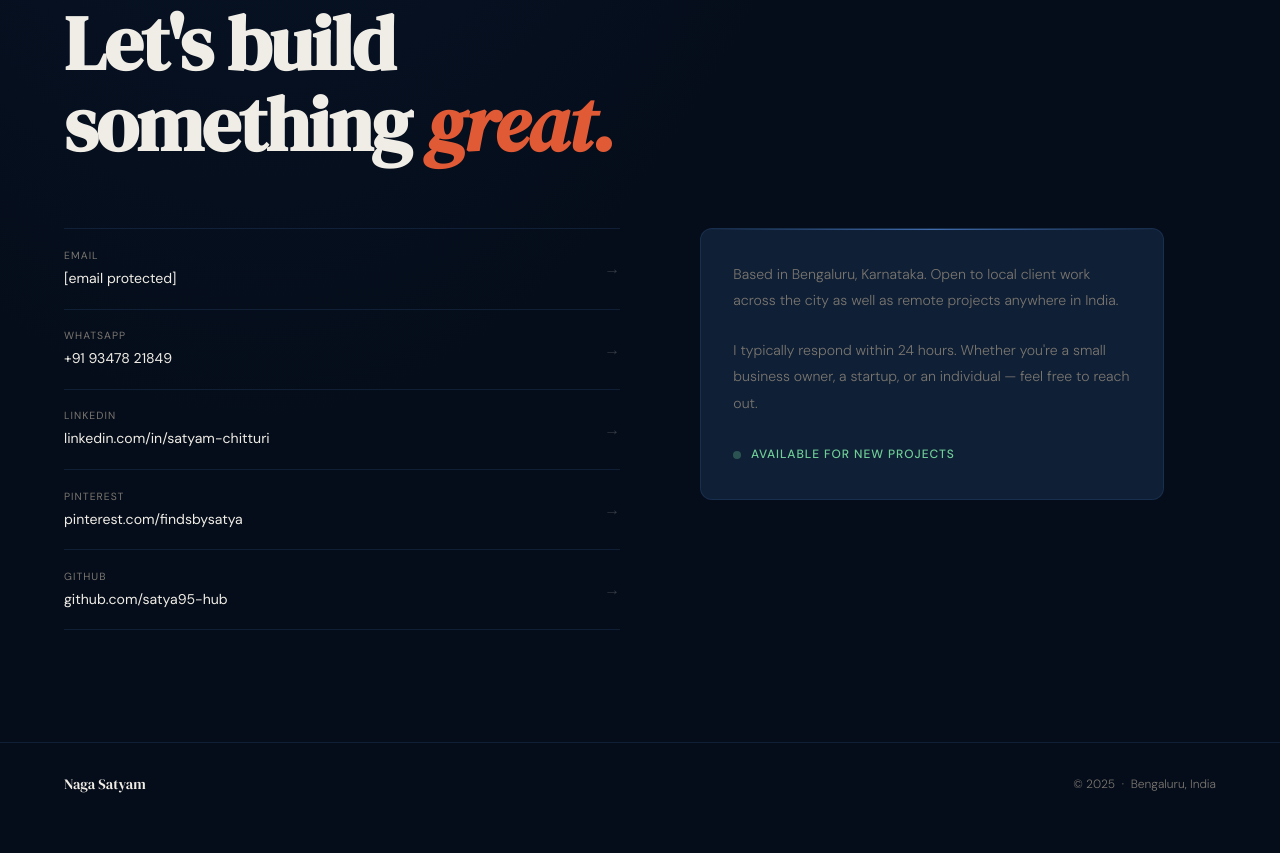
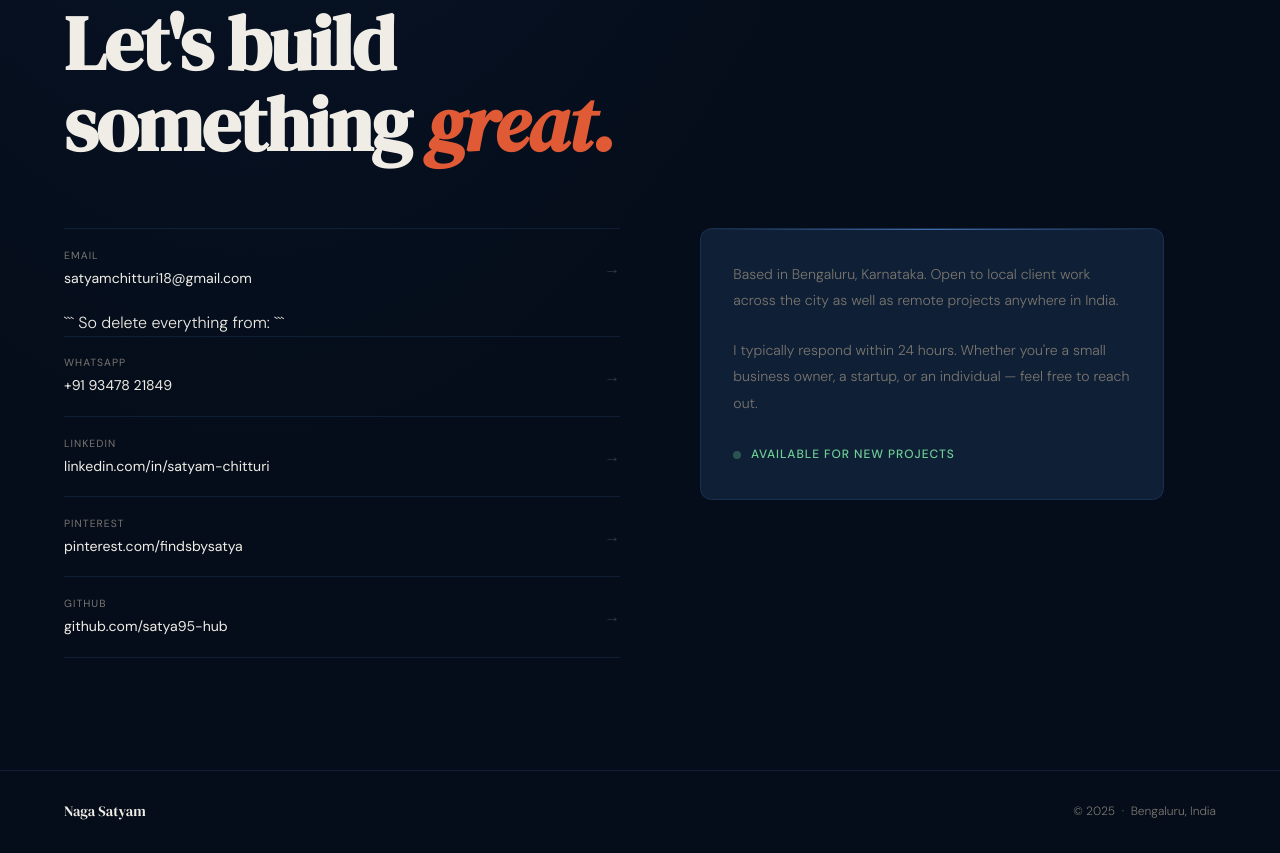
Before and after one commit to satya95-hub/satya95-hub.github.io, a plain HTML site: page index.html in a window 1280 px wide. Shown: the part 4420-5273 px from the top of the page. Before the commit the page ends 5245 px from the top, so only its background shows below. Drawn offline with Linux system fonts and the light colour scheme.

Commit message:
Update contact email link in index.html
Replaced the email protection link with a direct email address.

````diff
--- a/index.html
+++ b/index.html
@@ -692,13 +692,18 @@
       <div class="contact-grid">
         <div class="reveal">
           <div class="contact-links">
-            <a href="/cdn-cgi/l/email-protection#4e3d2f3a372f232d26273a3a3b3c277f760e29232f2722602d2123" class="contact-link">
-              <div class="contact-link-wrap">
-                <span class="contact-link-label">Email</span>
-                <span><span class="__cf_email__" data-cfemail="ef9c8e9b968e828c87869b9b9a9d86ded7af88828e8683c18c8082">[email&#160;protected]</span></span>
-              </div>
-              <span class="contact-arrow">&#8594;</span>
-            </a>
+            <a href="&#109;&#97;&#105;&#108;&#116;&#111;&#58;&#115;&#97;&#116;&#121;&#97;&#109;&#99;&#104;&#105;&#116;&#116;&#117;&#114;&#105;&#49;&#56;&#64;&#103;&#109;&#97;&#105;&#108;&#46;&#99;&#111;&#109;" class="contact-link">
+  <div class="contact-link-wrap">
+    <span class="contact-link-label">Email</span>
+    <span>satyamchitturi18&#64;gmail.com</span>
+  </div>
+  <span class="contact-arrow">&#8594;</span>
+</a>
+```
+
+So delete everything from:
+```
+<a href="/cdn-cgi/l/email-protection#4e3d2f...
             <a href="https://wa.me/919347821849" target="_blank" class="contact-link">
               <div class="contact-link-wrap">
                 <span class="contact-link-label">WhatsApp</span>
````
